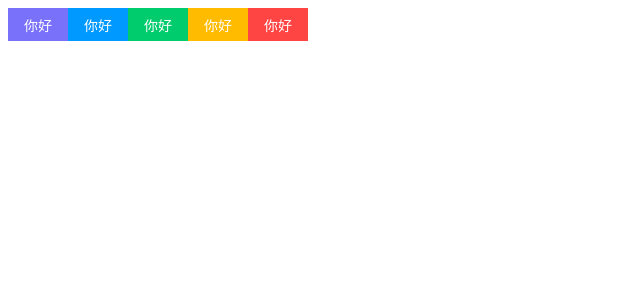
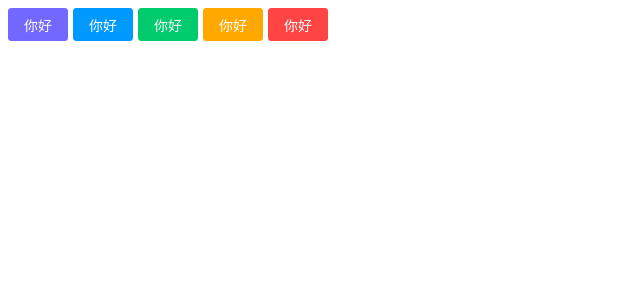
Before and after one commit to Guchen1/Test-component, a Vue app: page / in a window 1280 px wide. Shown: the top 300 px of the page, without its empty margins (0-640 px from the left). Built offline with nearby package versions, Linux system fonts and the light colour scheme.

Commit message:
Change color

```diff
--- a/src/App.vue
+++ b/src/App.vue
@@ -1,9 +1,9 @@
 <template>
-    <Button  >你好</Button>
-    <Button type="info" >你好</Button>
-    <Button  type="success" >你好</Button>
-    <Button  type="warning" >你好</Button>
-    <Button  type="danger" >你好</Button>
+    <Button style="margin-right:5px">你好</Button>
+    <Button style="margin-right:5px" type="info" >你好</Button>
+    <Button style="margin-right:5px" type="success" >你好</Button>
+    <Button style="margin-right:5px" type="warning" >你好</Button>
+    <Button style="margin-right:5px" type="danger" >你好</Button>
 </template>
 <script setup lang="ts">
 import { Button } from './components';
--- a/src/components/button/styles/index.module.css
+++ b/src/components/button/styles/index.module.css
@@ -8,6 +8,7 @@
     padding-top: 5px;
     padding-bottom: 5px;
     cursor: pointer;
+    border-radius: 3px;
 }
 .button-small{
     font-size: 12px;
--- a/src/styles/index.css
+++ b/src/styles/index.css
@@ -1,12 +1,12 @@
 :root{
-    --x-primary-color: #7a71fa;
-    --x-primary-color-light: #a8a1ff;
+    --x-primary-color: #7268ff;
+    --x-primary-color-light: #8b83fc;
     --x-info-color: #0099ff;
-    --x-info-color-light: #66b3ff;
+    --x-info-color-light: #4aa4fc;
     --x-success-color: #00cc6d;
-    --x-success-color-light: #33ff8c;
-    --x-warning-color: #ffbb00;
-    --x-warning-color-light: #ffdd33;
+    --x-success-color-light: #29d474;
+    --x-warning-color: #ffa900;
+    --x-warning-color-light: #fdbd3c;
     --x-danger-color: #ff4444;
     --x-danger-color-light: #ff7777;
 }
```
